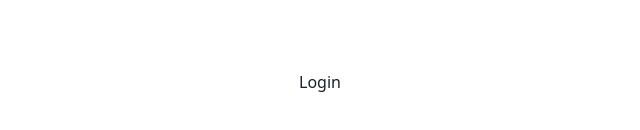
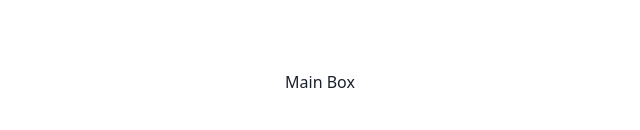
Before and after one commit to KennedyMungai/fullstack_todo_frontend, a Next.js app: page /auth/login in a window 1280 px wide. Shown: the part 318-448 px from the top of the page, without its empty margins (320-960 px from the left). Built offline with nearby package versions, Linux system fonts and the light colour scheme.

Commit message:
Imported the useColorModeValue hook

```diff
--- a/src/components/auth/Login.tsx
+++ b/src/components/auth/Login.tsx
@@ -1,12 +1,14 @@
 'use client'
-import { Flex } from '@chakra-ui/react'
+import { Flex, useColorModeValue } from '@chakra-ui/react'
 
 type Props = {}
 
 const Login = (props: Props) => {
 	return (
 		<Flex height={'100vh'} align={'center'} justify={'center'}>
-			Login
+			<Flex direction={'column'} align={'center'}>
+				Main Box
+			</Flex>
 		</Flex>
 	)
 }
```
